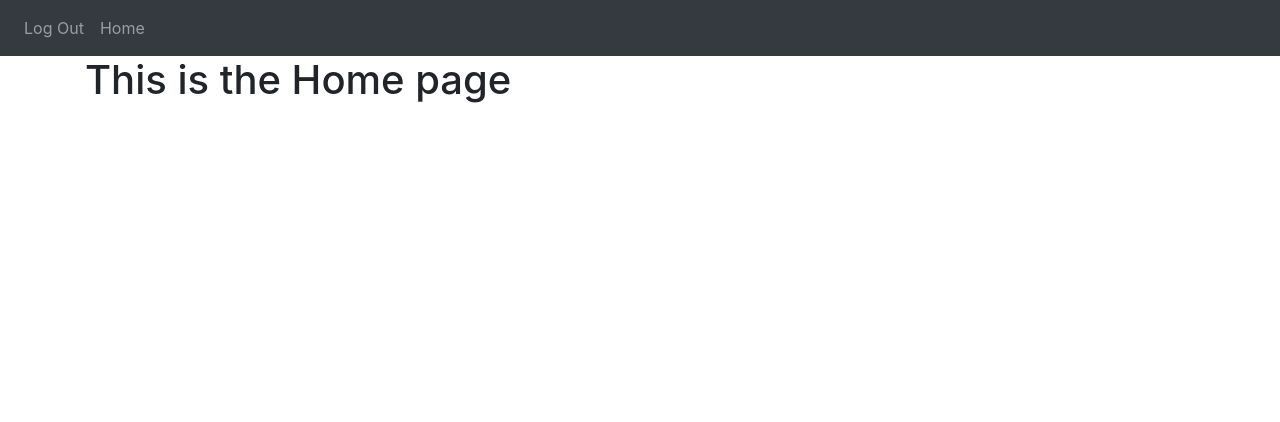
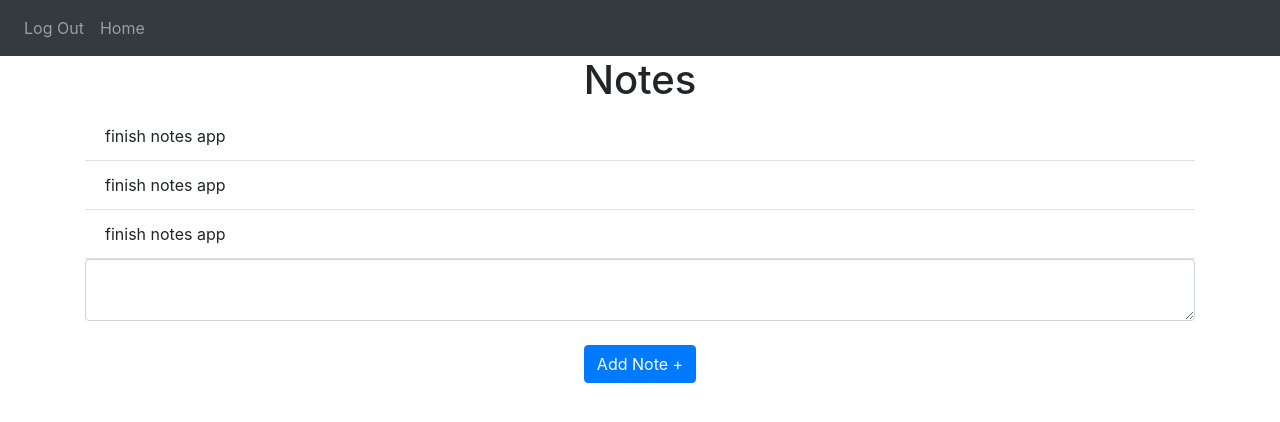
Before and after one commit to MarcoFernstaedt/flask_notes_app, a Flask app: page / in a window 1280 px wide. Shown: the top 422 px of the page. Run offline with Flask 3, Linux system fonts and the light colour scheme; a user stored in the database is signed in; some libraries are stand-ins or nearby versions.

Commit message:
fix: notes now display on home page

```diff
--- a/website/auth.py
+++ b/website/auth.py
@@ -30,7 +30,7 @@ def login():
 @login_required
 def logout():
     logout_user()
-    return redirect(url_for(auth.login))
+    return redirect(url_for('auth.login'))
 
 @auth.route('/signup', methods=['GET', 'POST'])
 def signup():
--- a/website/templates/home.html
+++ b/website/templates/home.html
@@ -1,5 +1,17 @@
 {% extends 'base.html' %}
 {% block title %}Home{% endblock %}
 {% block content %}
-    <h1>This is the Home page</h1>
+    <h1 align="center">Notes</h1>
+    <ul class="list-group list-group-flush" id="notes">
+        {% for note in user.notes %}
+        <li class="list-group-item">{{ note.data }}</li>
+        {% endfor %}
+    </ul>
+    <form method='POST'>
+        <textarea name="note" id="note" class="form-control"></textarea>
+        <br />
+        <div align="center">
+            <button type="submit" class="btn btn-primary">Add Note +</button>
+        </div>
+    </form>
 {% endblock %}
--- a/website/views.py
+++ b/website/views.py
@@ -1,9 +1,23 @@
-from flask import Blueprint, render_template
+from flask import Blueprint, render_template, request, flash
 from flask_login import login_required, current_user
+from .models import Note
+from . import db
 
 views = Blueprint('views', __name__)
 
-@views.route('/')
+@views.route('/', methods=['GET', 'POST'])
 @login_required
 def home():
+    if request.method == 'POST':
+        note = request.form.get('note')
+        print(note)
+        if len(note) < 1:
+            flash('Note is to short.', category='err')
+        else:
+            new_note = Note(data=note, user_id=current_user.id)
+            print(new_note)
+            db.session.add(new_note)
+            db.session.commit()
+            flash('Note Successfully Added!', category='success')
+
     return render_template('home.html', user=current_user)
```
Also changed, not shown: instance/database.db.
